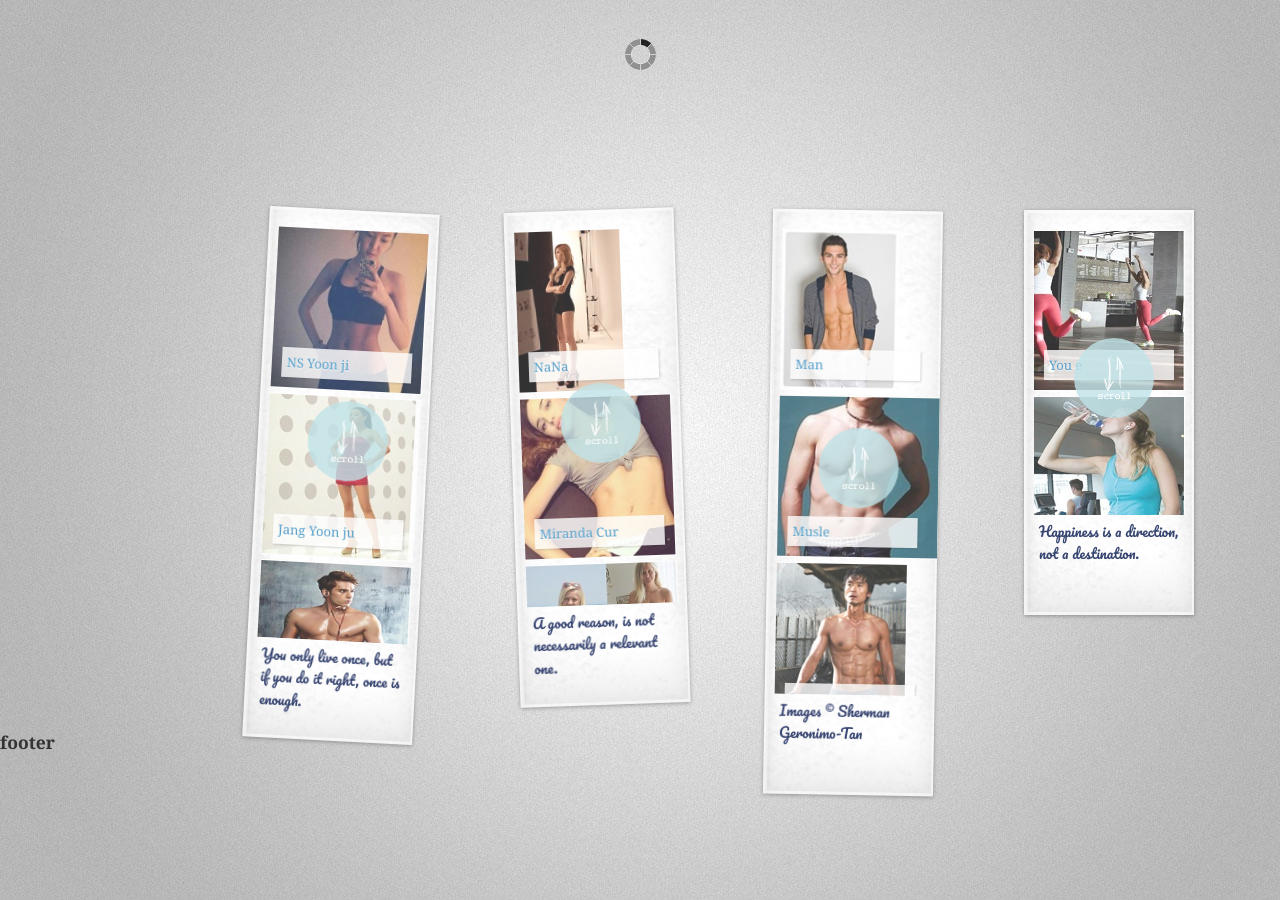
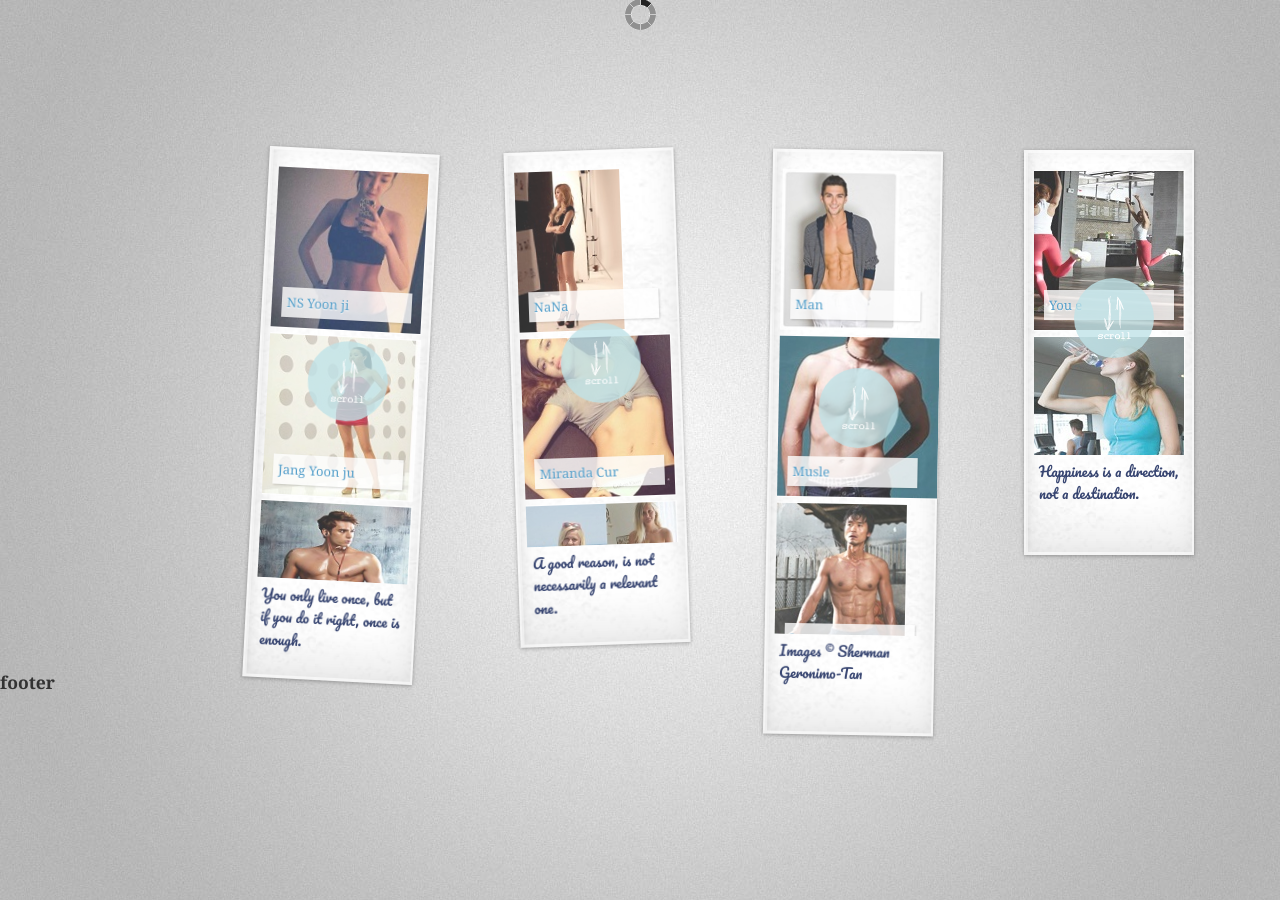
Before and after one commit to cy-p/cy-p.github.com, a Jekyll site: the page index.html, which Jekyll copies as it is, in a window 1280 px wide. Built offline with Jekyll 4.4.1, drawn with Linux system fonts in a browser that asks for light colours; nearby versions of some CDN libraries; some web fonts are replaced.

Commit message:
Update audio.css

```diff
--- a/css/audio.css
+++ b/css/audio.css
@@ -2,8 +2,8 @@
 /* Main container */
 .vc-container{
 	text-align: left;
-	height: 120px;
-	margin-bottom: 50px;
+	height: 80px; /*120*/
+	margin-bottom: 30px;/*50*/
 	position: relative;
 }
 
```
